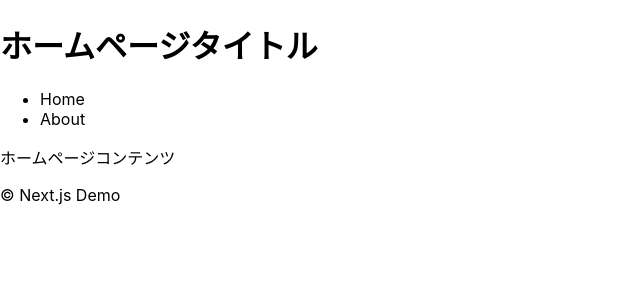
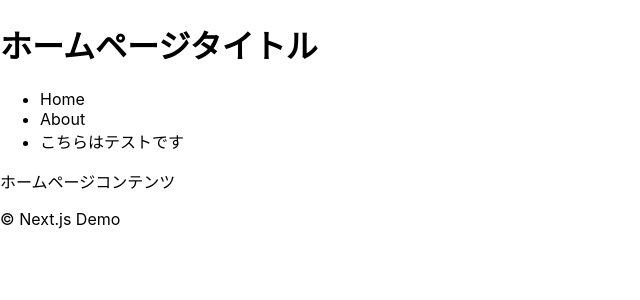
Before and after one commit to hyMew/nextjs, a Next.js app in the folder nextjs/: page / in a window 1280 px wide. Shown: the top 300 px of the page, without its empty margins (0-640 px from the left). Built offline with nearby package versions, Linux system fonts and the light colour scheme.

Commit message:
Update layout.tsx

```diff
--- a/nextjs/components/layout.tsx
+++ b/nextjs/components/layout.tsx
@@ -22,6 +22,7 @@ export default function Layout({ children, title, description }: Props) {
                 <ul>
                     <li><Link href="/">Home</Link></li>
                     <li><Link href="/about">About</Link></li>
+                    <li>こちらはテストです</li>
                 </ul>
             </nav>
             <main>{ children }</main>
```
